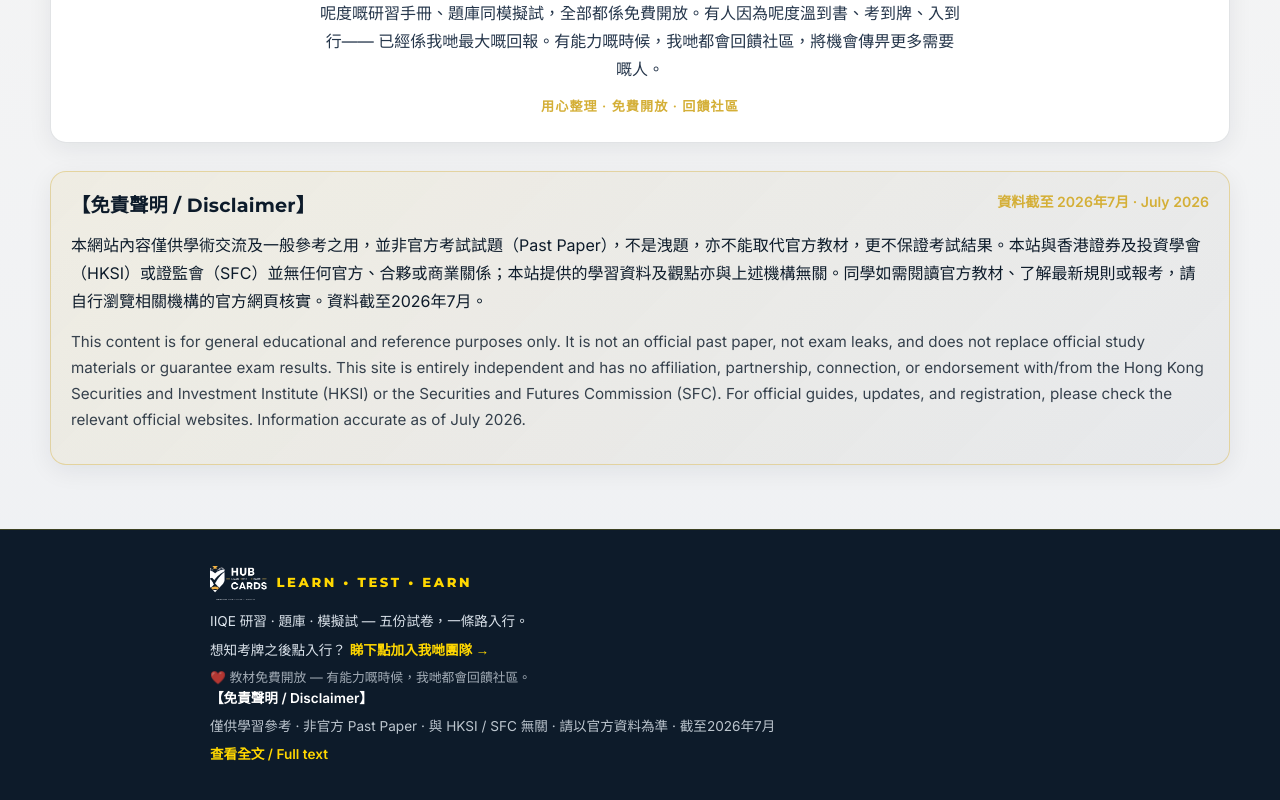
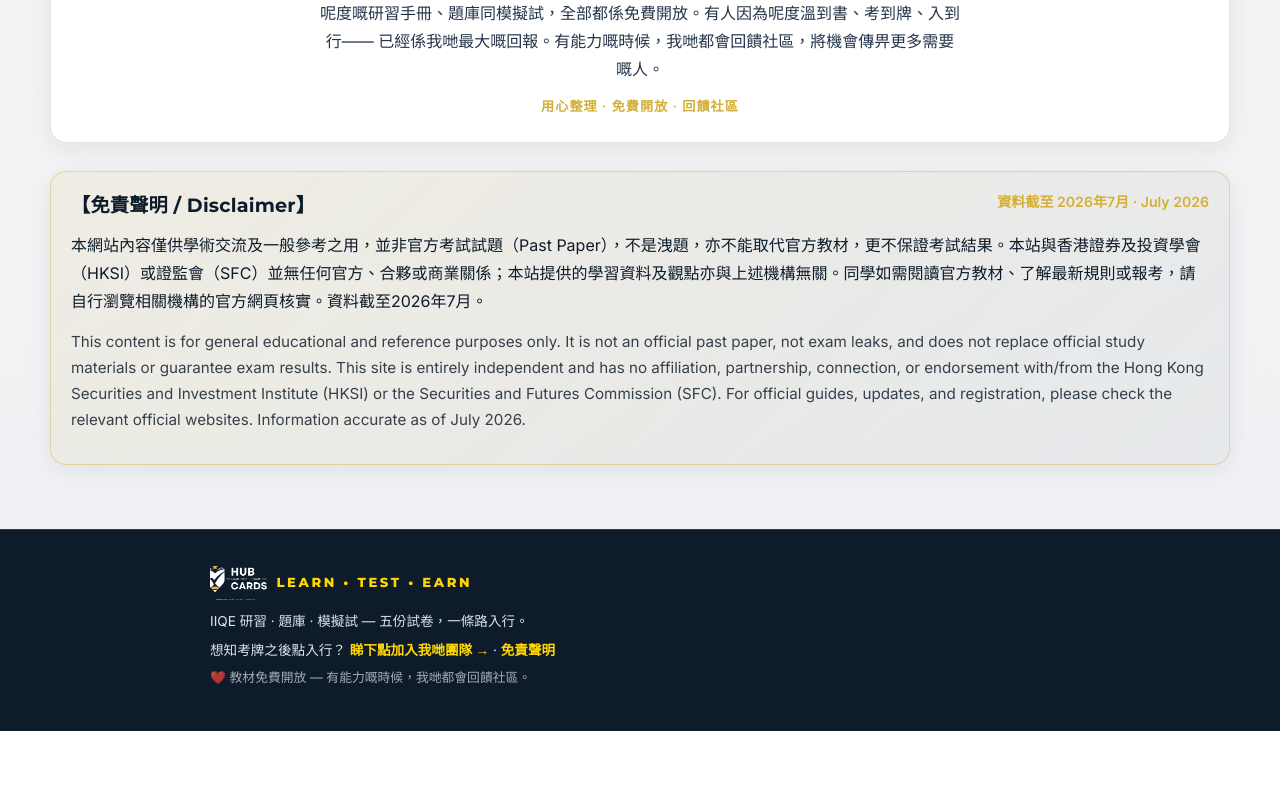
Before and after one commit to prisken/IIQE, a Next.js app: page / in a window 1280 px wide. Shown: the part 1211-2011 px from the top of the page. After the commit the page ends 1942 px from the top, so only its background shows below. Built offline with nearby package versions, Linux system fonts and the light colour scheme.

Commit message:
Polish per Prisken: footer disclaimer trimmed to link, hero 開始研習 deep-links to /papers/1/study

```diff
--- a/src/app/layout.tsx
+++ b/src/app/layout.tsx
@@ -42,11 +42,14 @@ export default function RootLayout({ children }: Readonly<{ children: React.Reac
               <Link href="/recruit" style={{ color: "var(--amber-bright)" }}>
                 睇下點加入我哋團隊 →
               </Link>
+              {" · "}
+              <Link href="/disclaimer" style={{ color: "var(--amber-bright)" }}>
+                免責聲明
+              </Link>
             </p>
             <p style={{ margin: 0, fontSize: "0.8rem", opacity: 0.72 }}>
               ❤️ 教材免費開放 — 有能力嘅時候，我哋都會回饋社區。
             </p>
-            <DisclaimerBanner variant="footer" />
           </div>
         </footer>
       </body>
--- a/src/app/page.tsx
+++ b/src/app/page.tsx
@@ -34,7 +34,7 @@ export default async function HomePage() {
           每份試卷一條龍：<strong>研習</strong> → <strong>題庫</strong> → <strong>模擬試</strong>。
         </p>
         <div className="cta-stack-mobile" style={{ display: "flex", gap: "0.7rem", marginTop: "1.3rem", flexWrap: "wrap" }}>
-          <Link href="/papers/1" className="btn btn-primary" style={{ fontSize: "1rem", padding: "0.8rem 1.4rem" }}>
+          <Link href="/papers/1/study" className="btn btn-primary" style={{ fontSize: "1rem", padding: "0.8rem 1.4rem" }}>
             開始研習 — Paper 1
           </Link>
           <Link href="/recruit" className="btn btn-amber" style={{ fontSize: "1rem", padding: "0.8rem 1.4rem" }}>
```
